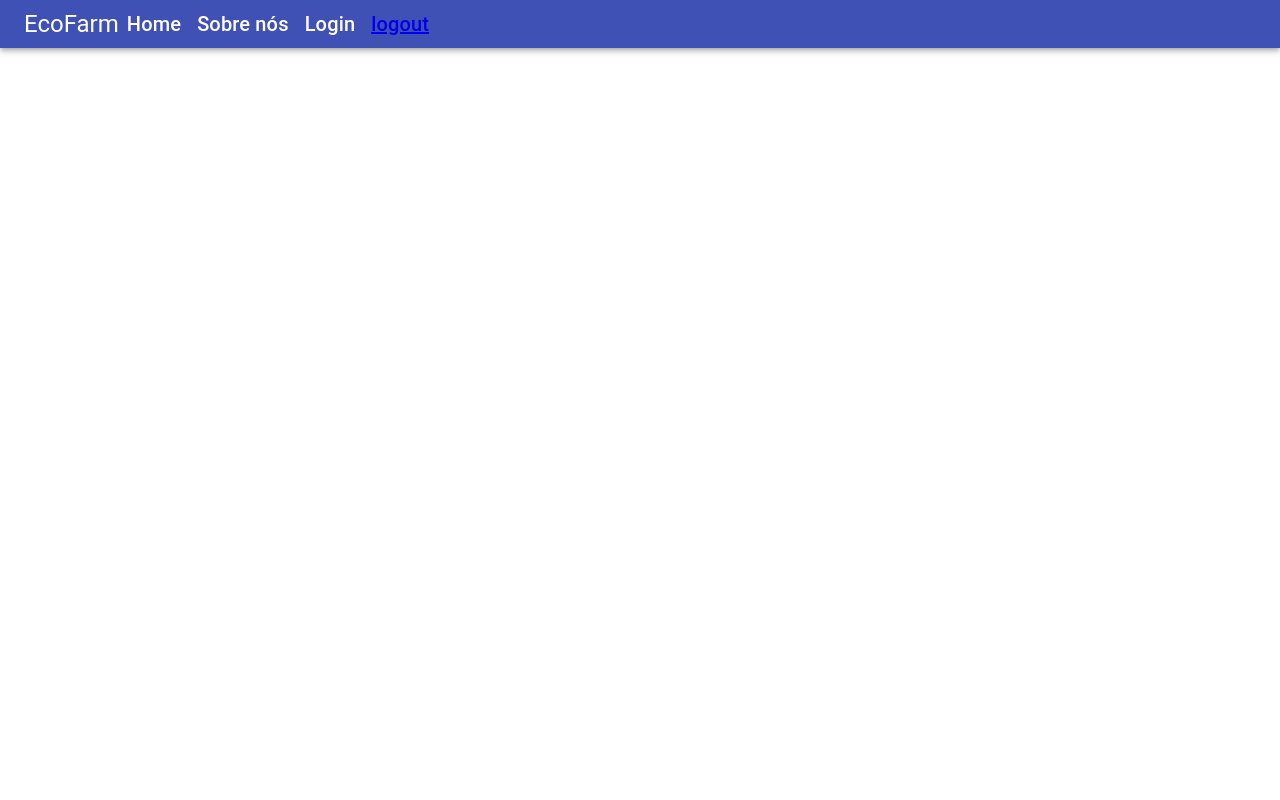
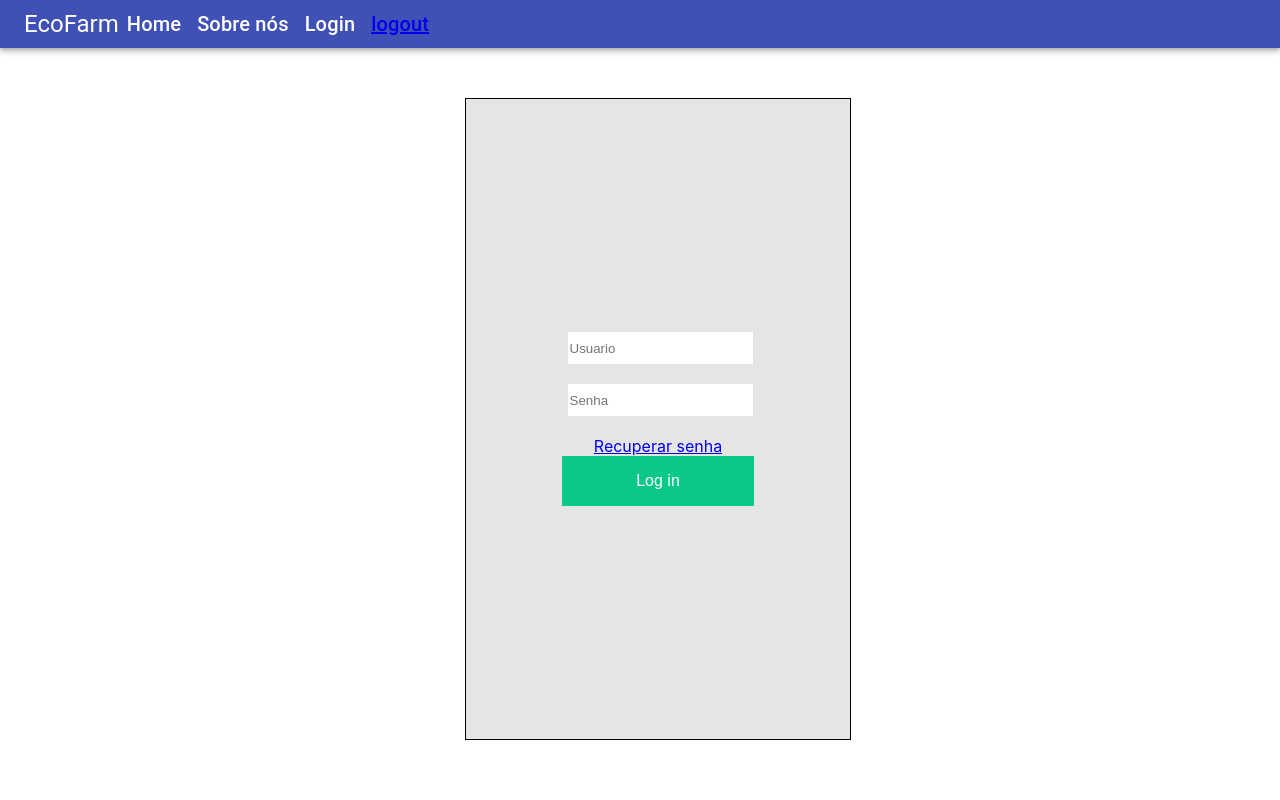
Before and after one commit to Fernanda-Chagas/Projeto-EcoFarm-React, a React (Create React App) app: page /login in a window 1280 px wide. Shown: the top 800 px of the page. Built offline with nearby package versions, Linux system fonts and the light colour scheme.

Commit message:
@isamax [Task: Componente login criado]{08/09/2022 17:15}

```diff
--- a/package.json
+++ b/package.json
@@ -5,7 +5,7 @@
   "dependencies": {
     "@emotion/react": "11.5.0",
     "@emotion/styled": "11.3.0",
-    "@material-ui/core": "4.12.3",
+    "@material-ui/core": "^4.12.4",
     "@material-ui/icons": "4.11.2",
     "@material-ui/lab": "4.0.0-alpha.60",
     "@mui/icons-material": "5.0.5",
@@ -18,7 +18,7 @@
     "@types/react": "^17",
     "@types/react-dom": "^17",
     "react": "^17",
-    "react-dom": "17",
+    "react-dom": "^17",
     "react-router-dom": "6",
     "react-scripts": "5.0.1",
     "typescript": "^4.8.2",
--- a/src/App.tsx
+++ b/src/App.tsx
@@ -3,6 +3,7 @@ import { BrowserRouter as Router, Route, Routes } from 'react-router-dom';
 import Navbar from './components/estaticos/navbar/Navbar';
 import Footer from './components/estaticos/footer/Footer';
 import Home from './paginas/home/Home';
+import Login from './paginas/login/Login';
 import './App.css';
 
 function App() {
@@ -11,8 +12,11 @@ function App() {
       <Navbar />
       <div style={{ minHeight: '100vh' }}>
         <Routes>
+
         <Route path="/" element={<Home />} />
           <Route path="/home" element={<Home />} />
+          <Route path="/login" element={<Login />} />
+
         </Routes>
       </div>
       <Footer />
--- /dev/null
+++ b/src/paginas/login/Login.css
@@ -0,0 +1,38 @@
+.containerlogin{
+    display: flex;
+    align-items: center;
+    flex-direction: column;
+    height: 80vh;
+    width: 30vw;
+    background-color: rgba(0,0,0,0.1);
+    border: 1px solid black;
+    justify-content: center;
+}
+
+.box1{
+    left: 0;
+    right: 0;
+    position: absolute;
+    width: 350px;
+    padding: 50px 50px;
+    margin: auto;
+}
+
+input{
+    border: none;
+    width: 100%;
+    height: 30px;
+    margin-bottom: 20px;
+}
+
+.botao{
+    background: #0AC986;
+    display: inline-block;
+    width: 50%;
+    font-size: 16px;
+    height: 50px;
+    color: #fff;
+    text-decoration: none;
+    border: none;
+
+}
--- /dev/null
+++ b/src/paginas/login/Login.tsx
@@ -0,0 +1,29 @@
+import { Grid, TextField, Typography } from '@material-ui/core';
+import { TextFields } from '@mui/icons-material';
+import { Box } from '@mui/material';
+import React from 'react';
+import './Login.css';
+
+function Login(){
+    return(
+        <div className='box1'>
+        <div className='containerlogin'>
+               <form>
+                    <label htmlFor='usuario'></label>
+                    <input type="text" name='usuario' placeholder='Usuario' />
+                </form>
+
+                <form>
+                    <label htmlFor='senha'></label>
+                    <input type="password" name='senha' placeholder='Senha' />
+              </form>
+              <a href="#">Recuperar senha</a>
+              <button type='button' className='botao'>
+                Log in
+              </button>
+        </div>
+        </div>
+    );
+}
+
+export default Login;
```
Also changed, not shown: 1 other file (tests, documents, lock files or other folders).
